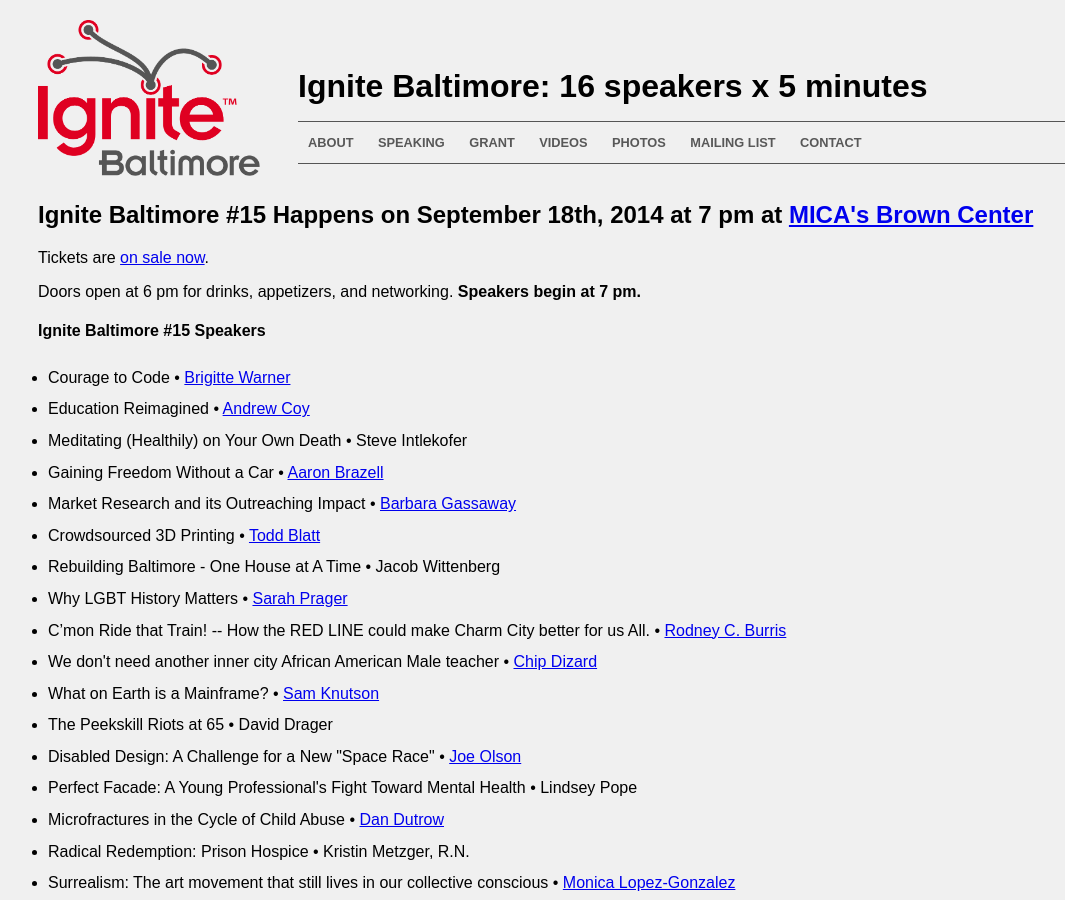
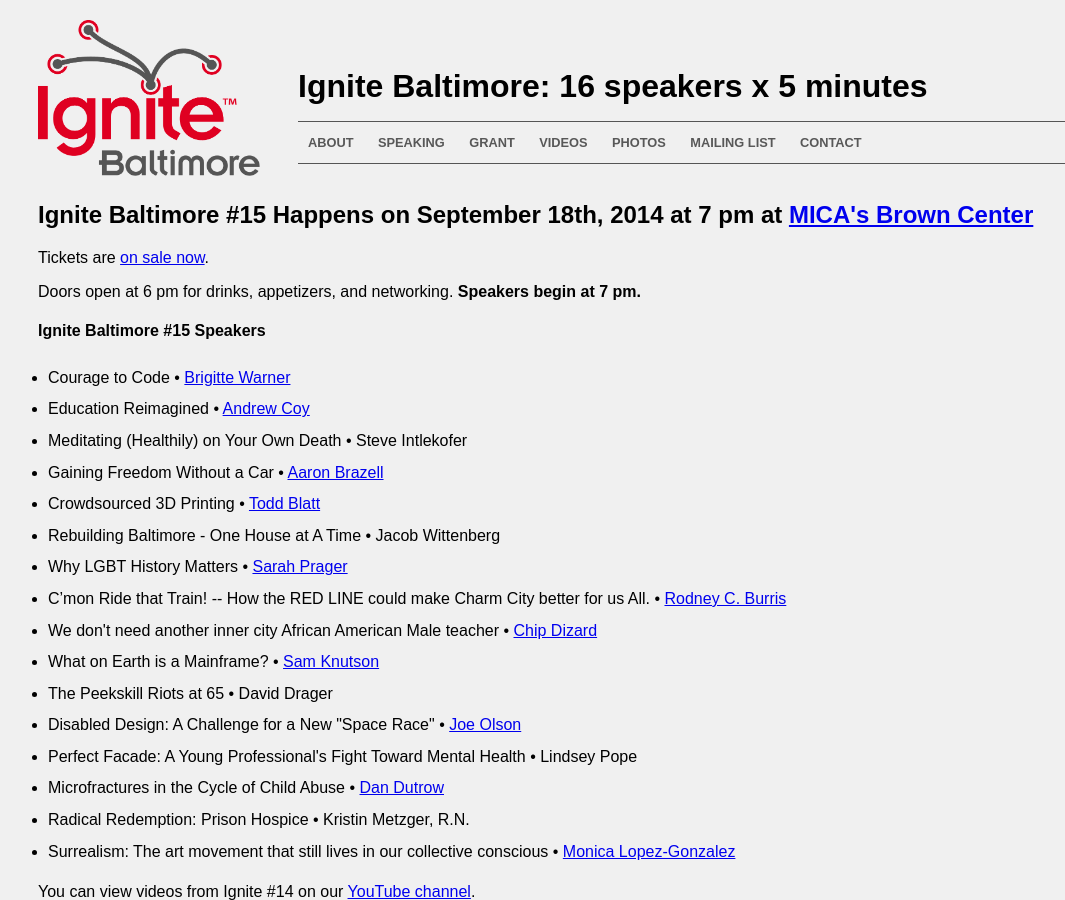
Before and after one commit to ignitebaltimore/ignitebaltimore.github.com, a Jekyll site: the page built from index.html, in a window 1280 px wide and 900 px high. Shown: the whole window, without its empty margins (22-1087 px from the left). Built offline with Jekyll 4.4.1, drawn with Linux system fonts in a browser that asks for light colours; nearby versions of some CDN libraries.

Commit message:
remove one dropout

```diff
--- a/index.html
+++ b/index.html
@@ -35,7 +35,6 @@
 <li>Education Reimagined &bull; <a href='http://www.digitalharbor.org'>Andrew Coy</a></li>
 <li>Meditating (Healthily) on Your Own Death &bull; Steve Intlekofer</li>
 <li>Gaining Freedom Without a Car &bull; <a href='http://technosailor.com'>Aaron Brazell</a></li>
-<li>Market Research and its Outreaching Impact &bull; <a href='http://www.researchgrp.com/'>Barbara Gassaway</a></li>
 <li>Crowdsourced 3D Printing &bull; <a href='custom3dstuff.com www.wethebuilders.com'>Todd Blatt</a></li>
 <li>Rebuilding Baltimore - One House at A Time &bull; Jacob Wittenberg</li>
 <li>Why LGBT History Matters &bull; <a href='www.sarahprager.com'>Sarah Prager</a></li>
```
